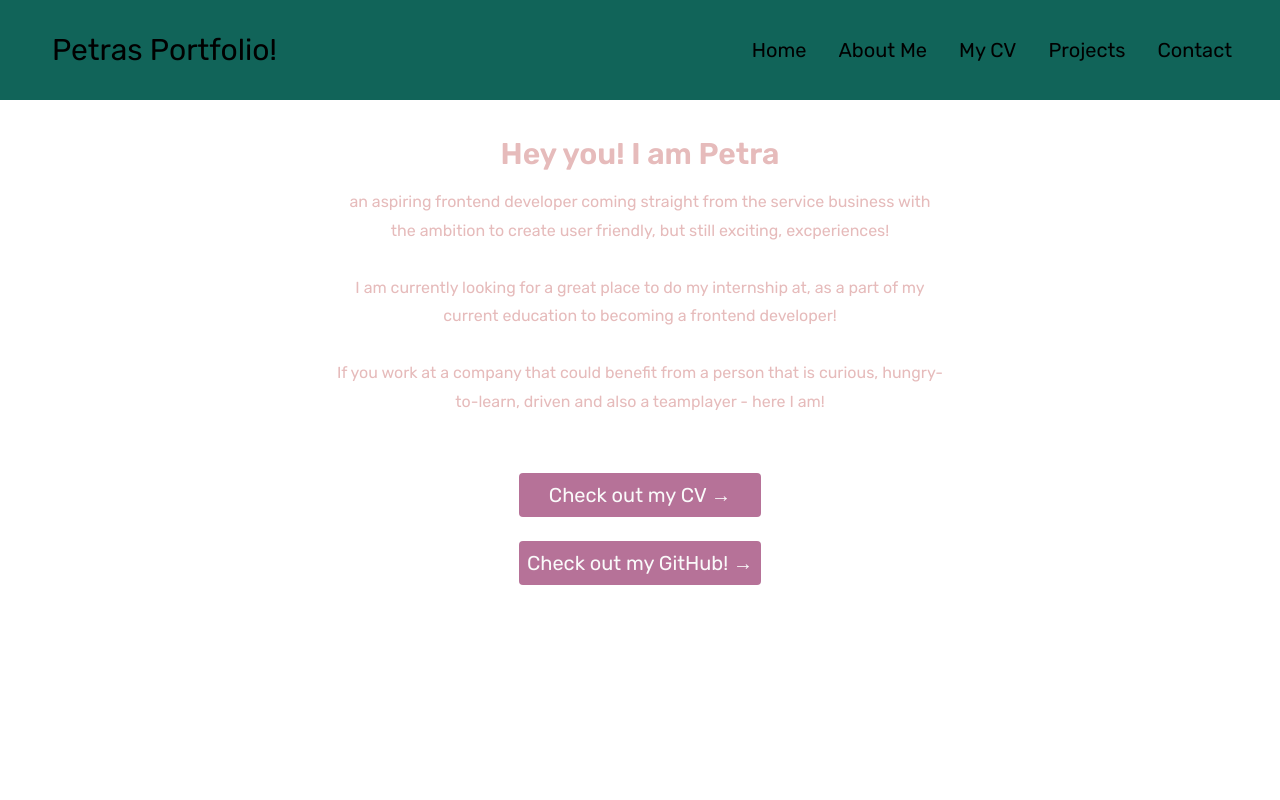
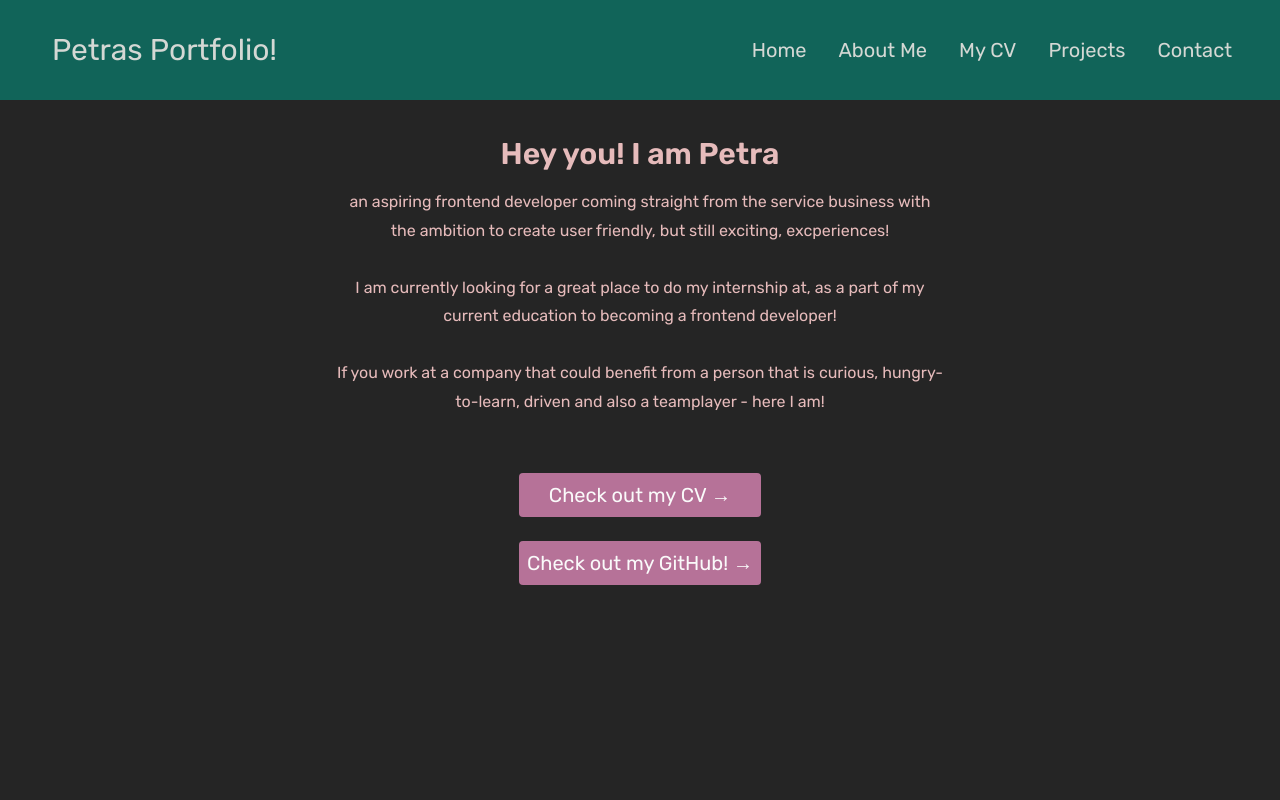
Before and after one commit to Petra-Johansson/portfolio, a Next.js app: page / in a window 1280 px wide. Shown: the top 800 px of the page. Built offline with nearby package versions, Linux system fonts and the light colour scheme.

Commit message:
background and textcolor set.

```diff
--- a/styles/globals.css
+++ b/styles/globals.css
@@ -7,12 +7,13 @@ body {
   padding: 0;
   margin: 0;
   scroll-behavior: smooth;
-  font-family:  'Rubik', sans-serif;
+  font-family: "Rubik", sans-serif;
   line-height: 1.8;
   display: flex;
   flex-direction: column;
   min-height: 100vh;
-
+  color: #d4d8d4;
+  background: #252525;
 }
 
 a {
@@ -26,13 +27,12 @@ a {
   border: none;
 }
 
-
 @media (prefers-color-scheme: dark) {
   html {
     color-scheme: dark;
   }
   body {
-    color: #D4D8D4;;
+    color: #d4d8d4;
     background: #252525;
   }
 }
```
